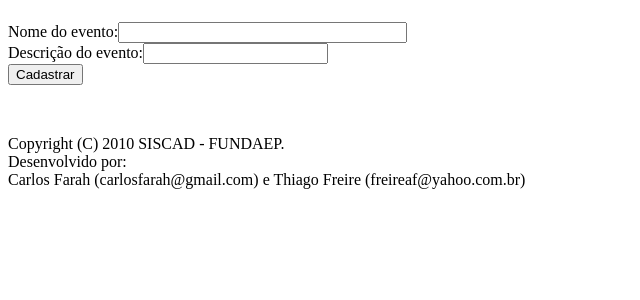
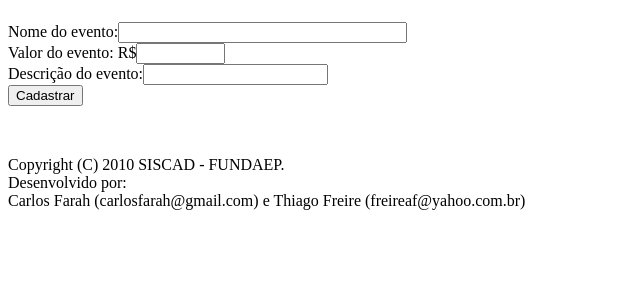
Before and after one commit to carlosfarah/siscad_0.7, a CakePHP app: template app/views/eventos/add.ctp in a window 1280 px wide. Shown: the part 103-403 px from the top of the page, without its empty margins (0-640 px from the left). Run offline with PHP 8.4 and a stand-in for CakePHP, Linux system fonts and the light colour scheme; the template is opened without the code that fills it, so the values that code supplies are empty; form fields are guessed from the names that the template uses; some libraries are stand-ins or nearby versions.

Commit message:
adicionando o campo valor do ev ento

```diff
--- a/app/models/evento.php
+++ b/app/models/evento.php
@@ -13,7 +13,9 @@ class Evento extends AppModel{
                                   'required'=>true,
                                   'message'=>'>> O campo Descrição do evento é obrigatório!'),
 
-
+                    'valor'=>array('rule'=>'notEmpty',
+                                  'required'=>true,
+                                  'message'=>'>> O campo Valor do evento é obrigatório!'),
 
                   );
 }
--- a/app/views/eventos/add.ctp
+++ b/app/views/eventos/add.ctp
@@ -4,6 +4,10 @@
 
     echo $this->Form->input('nome_evento', array('label'=>'Nome do evento:',
                             'size'=>33,
+                            'div'=>array('id'=>'search-text')));
+
+    echo $this->Form->input('valor', array('label'=>'Valor do evento: R$',
+                            'size'=>8,
                             'div'=>array('id'=>'search-text')));
 
     echo $this->Form->input('desc_evento', array('rows'=>'3', 'label'=>'Descrição do evento:',
--- a/app/views/eventos/edit.ctp
+++ b/app/views/eventos/edit.ctp
@@ -3,6 +3,10 @@
     echo $this->Form->create('Evento');
 
     echo $this->Form->input('nome_evento', array('label'=>'Nome do evento:',
+                            'size'=>33,
+                            'div'=>array('id'=>'search-text')));
+
+    echo $this->Form->input('valor', array('label'=>'Valor do evento: R$',
                             'size'=>33,
                             'div'=>array('id'=>'search-text')));
 
--- a/app/views/eventos/index.ctp
+++ b/app/views/eventos/index.ctp
@@ -22,6 +22,7 @@
               <th align="center"><div id="titulo_tabela"><?php echo $paginator->sort('Cód.','id');?></div></th>
               <th align="center"><div id="titulo_tabela"><?php echo $paginator->sort('Evento','nome_evento');?></div></th>
               <th align="center"><div id="titulo_tabela"><?php echo $paginator->sort('Descrição do Evento','desc_evento');?></div></th>
+              <th align="center"><div id="titulo_tabela"><?php echo $paginator->sort('R$ do Evento','valor');?></div></th>
               <th align="center" width="50px" colspan="3"><div id="titulo_tabela">a&ccedil;&atilde;o</div></th>
             </tr>
             <?php foreach($eventos as $i=>$evento){ ?>
@@ -29,6 +30,7 @@
                 <?php echo "<td align='center'>" . $evento['Evento']['id'] . "</td>"; ?>
                 <?php echo "<td>" . $evento['Evento']['nome_evento'] . "</td>"; ?>
                 <?php echo "<td>" . $evento['Evento']['desc_evento'] . "</td>"; ?>
+                <?php echo "<td>" . $evento['Evento']['valor'] . "</td>"; ?>
                 <td align="center"><?php echo $html->image('view.png', array('alt'=>'Detalhes',
                                                               'border'=>0,
                                                               'url'=>array('action'=>'view',$evento['Evento']['id'])))?>
--- a/app/views/eventos/view.ctp
+++ b/app/views/eventos/view.ctp
@@ -2,12 +2,14 @@
 $detalhes = "<h3>Detalhes do evento: " . $evento['Evento']['nome_evento'] . "</h3>";
 $codigo = "<strong>Código do evento:</strong> " . $evento['Evento']['id'];
 $nome = "<strong>Nome do evento:</strong> " . $evento['Evento']['nome_evento'];
+$valor = "<strong>Valor do evento:</strong> R$ " . $evento['Evento']['valor'];
 $descricao = "<strong>Descrição:</strong> " . $evento['Evento']['desc_evento'];
 
 echo $detalhes;
 echo '<div class="detalhes_top">';
 echo $this->Html->para('null', $codigo);
 echo $this->Html->para('null', $nome);
+echo $this->Html->para('null', $valor);
 echo $this->Html->para('null', $descricao);
 echo '</div>';
 ?>
```
Also changed, not shown: 9 other files.
